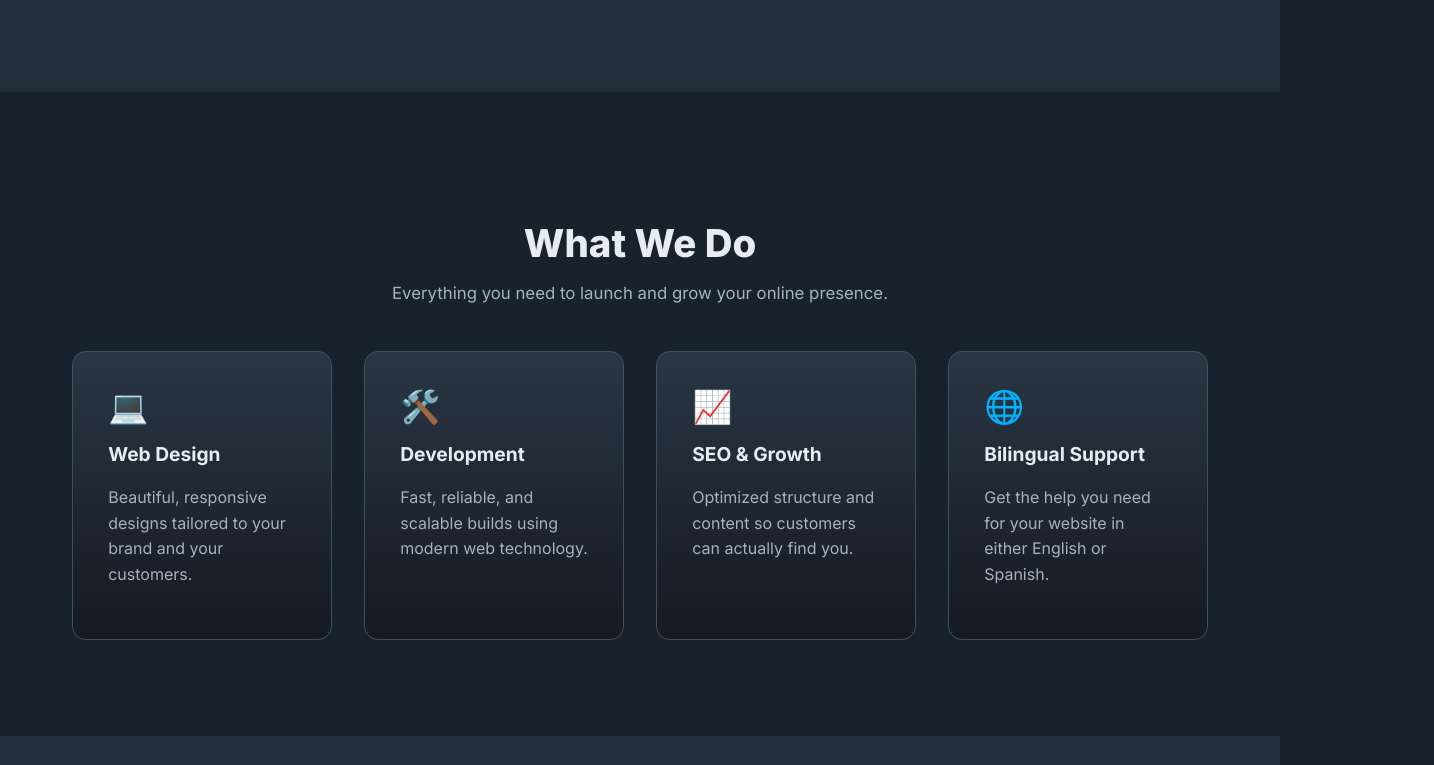
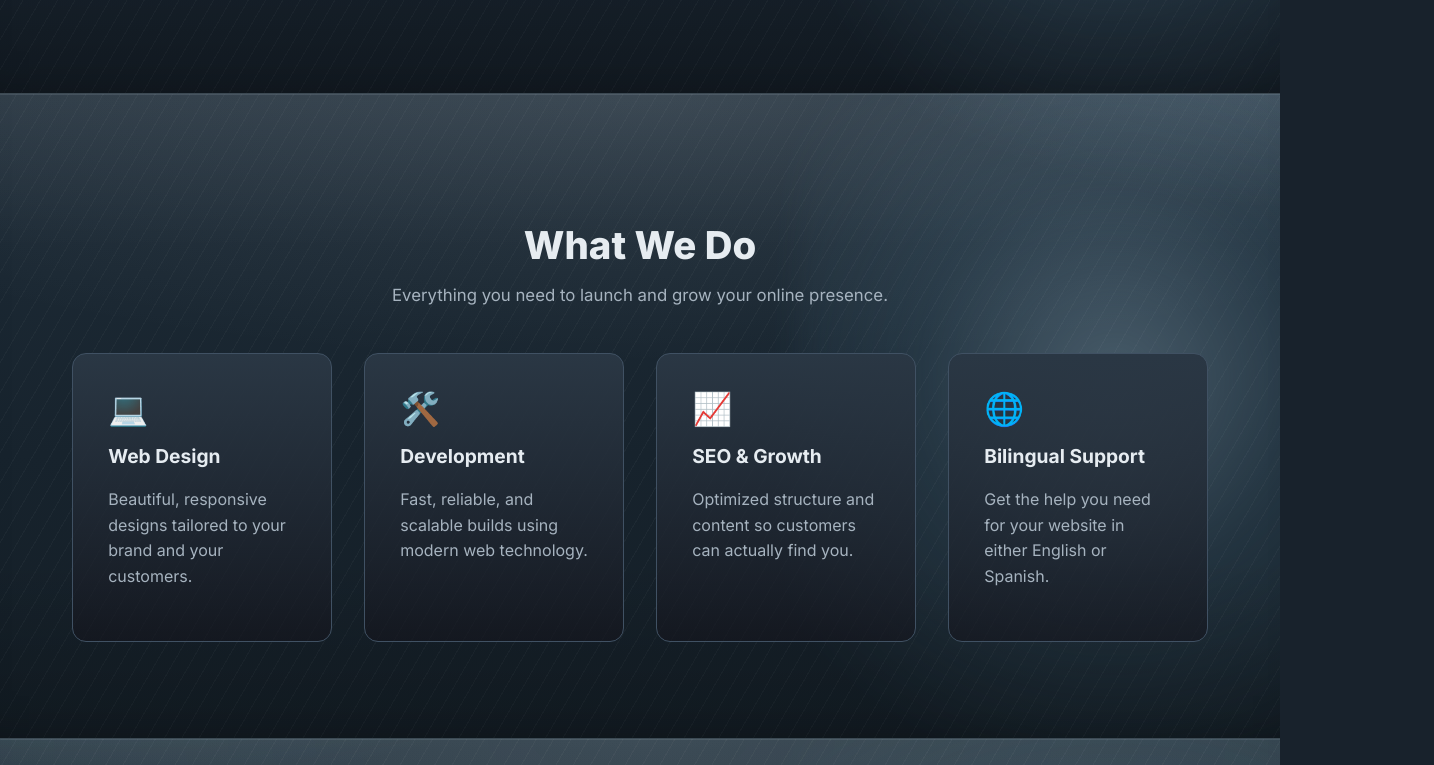
Before and after one commit to SolidSite1/Solidsite, a plain HTML site: page index.html in a window 1280 px wide. Shown: the part 1255-2020 px from the top of the page, 1434 px wide, since content can reach past the window. Drawn offline with Linux system fonts and the light colour scheme.

Commit message:
Add files via upload

```diff
--- a/styles.css
+++ b/styles.css
@@ -12,6 +12,10 @@
   --border: #405163;
   --text: #e6ecf1;
   --text-dim: #a6b3bf;
+  --section-line: rgba(173, 196, 212, 0.26);
+  --section-noise: rgba(255, 255, 255, 0.03);
+  --section-rim-light: rgba(208, 224, 235, 0.11);
+  --section-rim-dark: rgba(0, 0, 0, 0.34);
 }
 
 * {
@@ -315,15 +319,123 @@ section, header, footer {
 .about, .services, .why-choose, .packages, .testimonials, .hours, .areas-serve {
   padding: 6rem 3rem;
   text-align: center;
+  position: relative;
+  isolation: isolate;
+  overflow: hidden;
+  border-top: 1px solid var(--section-line);
+  box-shadow:
+    inset 0 1px 0 var(--section-rim-light),
+    inset 0 -30px 54px -48px var(--section-rim-dark);
 }
 
 .about {
-  background: var(--bg-alt);
+  --section-accent: rgba(155, 198, 226, 0.35);
+  background:
+    radial-gradient(1180px 520px at -10% -24%, rgba(122, 167, 198, 0.36), transparent 58%),
+    linear-gradient(180deg, #202f3b 0%, #17222c 58%, #141d26 100%);
 }
 
-.hours,
+.services {
+  --section-accent: rgba(176, 211, 233, 0.34);
+  background:
+    radial-gradient(980px 460px at 105% -22%, rgba(138, 176, 203, 0.34), transparent 56%),
+    linear-gradient(180deg, #1f2d39 0%, #17232d 56%, #141e26 100%);
+}
+
+.why-choose {
+  --section-accent: rgba(165, 204, 220, 0.34);
+  background:
+    radial-gradient(1080px 470px at 8% -24%, rgba(130, 172, 194, 0.34), transparent 58%),
+    linear-gradient(180deg, #20303b 0%, #18242d 58%, #141f27 100%);
+}
+
+.packages {
+  --section-accent: rgba(186, 222, 243, 0.36);
+  background:
+    radial-gradient(920px 430px at 50% -32%, rgba(147, 189, 214, 0.34), transparent 60%),
+    linear-gradient(180deg, #212f3b 0%, #18242d 56%, #141e27 100%);
+}
+
+.testimonials {
+  --section-accent: rgba(173, 206, 226, 0.32);
+  background:
+    radial-gradient(980px 460px at 98% 112%, rgba(126, 167, 192, 0.34), transparent 56%),
+    linear-gradient(180deg, #1d2a34 0%, #16212a 56%, #131c24 100%);
+}
+
+.hours {
+  --section-accent: rgba(176, 212, 232, 0.34);
+  background:
+    radial-gradient(920px 420px at 0% 102%, rgba(130, 173, 199, 0.34), transparent 58%),
+    linear-gradient(180deg, #1f2d37 0%, #17222b 56%, #131c24 100%);
+}
+
+.areas-serve {
+  --section-accent: rgba(166, 197, 217, 0.32);
+  background:
+    radial-gradient(980px 430px at 100% -12%, rgba(121, 162, 186, 0.34), transparent 58%),
+    linear-gradient(180deg, #1d2a34 0%, #162029 56%, #121a22 100%);
+}
+
 .contact {
-  background: var(--bg-alt);
+  --section-accent: rgba(192, 223, 242, 0.36);
+  background:
+    radial-gradient(960px 430px at 50% -34%, rgba(145, 185, 208, 0.36), transparent 58%),
+    linear-gradient(180deg, #202e38 0%, #17212a 56%, #131b23 100%);
+}
+
+.about::before,
+.services::before,
+.why-choose::before,
+.packages::before,
+.testimonials::before,
+.hours::before,
+.areas-serve::before,
+.contact::before {
+  content: '';
+  position: absolute;
+  top: -28%;
+  right: -12%;
+  width: 50%;
+  height: 145%;
+  background:
+    radial-gradient(circle at center, var(--section-accent) 0%, rgba(92, 133, 157, 0.2) 35%, transparent 72%);
+  filter: blur(16px);
+  opacity: 0.92;
+  pointer-events: none;
+  z-index: 0;
+}
+
+.about::after,
+.services::after,
+.why-choose::after,
+.packages::after,
+.testimonials::after,
+.hours::after,
+.areas-serve::after,
+.contact::after {
+  content: '';
+  position: absolute;
+  inset: 0;
+  background-image:
+    radial-gradient(130% 70% at 50% 0%, rgba(225, 238, 246, 0.09), transparent 60%),
+    linear-gradient(to bottom, rgba(255, 255, 255, 0.06), transparent 24%),
+    linear-gradient(to top, rgba(0, 0, 0, 0.18), transparent 28%),
+    repeating-linear-gradient(120deg, transparent 0 14px, var(--section-noise) 14px 15px);
+  pointer-events: none;
+  z-index: 0;
+}
+
+.about > *,
+.services > *,
+.why-choose > *,
+.packages > *,
+.testimonials > *,
+.hours > *,
+.areas-serve > *,
+.contact > * {
+  position: relative;
+  z-index: 1;
 }
 
 h2 {
@@ -336,10 +448,6 @@ h2 {
   color: var(--text-dim);
   margin-bottom: 3rem;
   font-size: 1.05rem;
-}
-
-.why-choose {
-  background: var(--bg-alt);
 }
 
 .why-choose-card {
```
